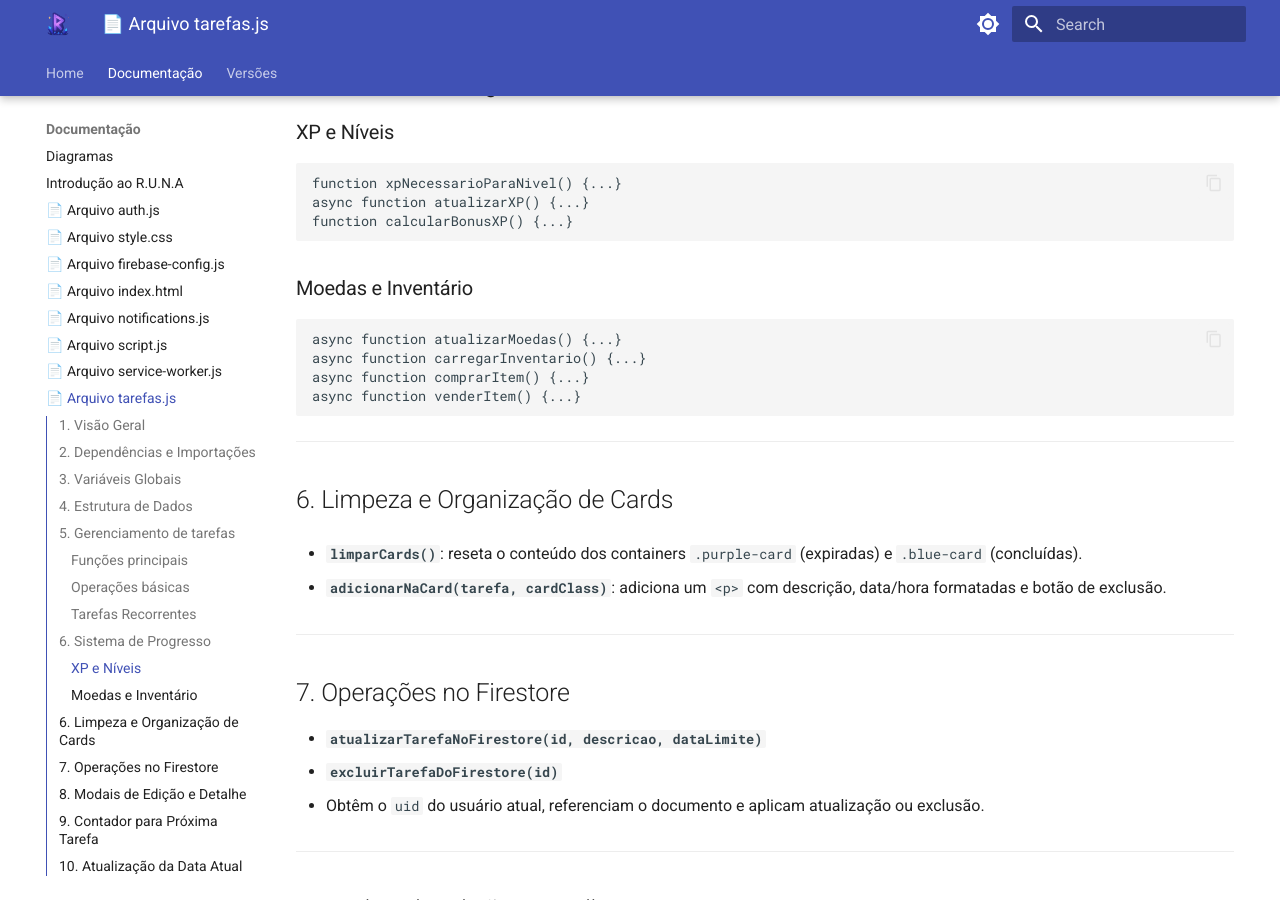
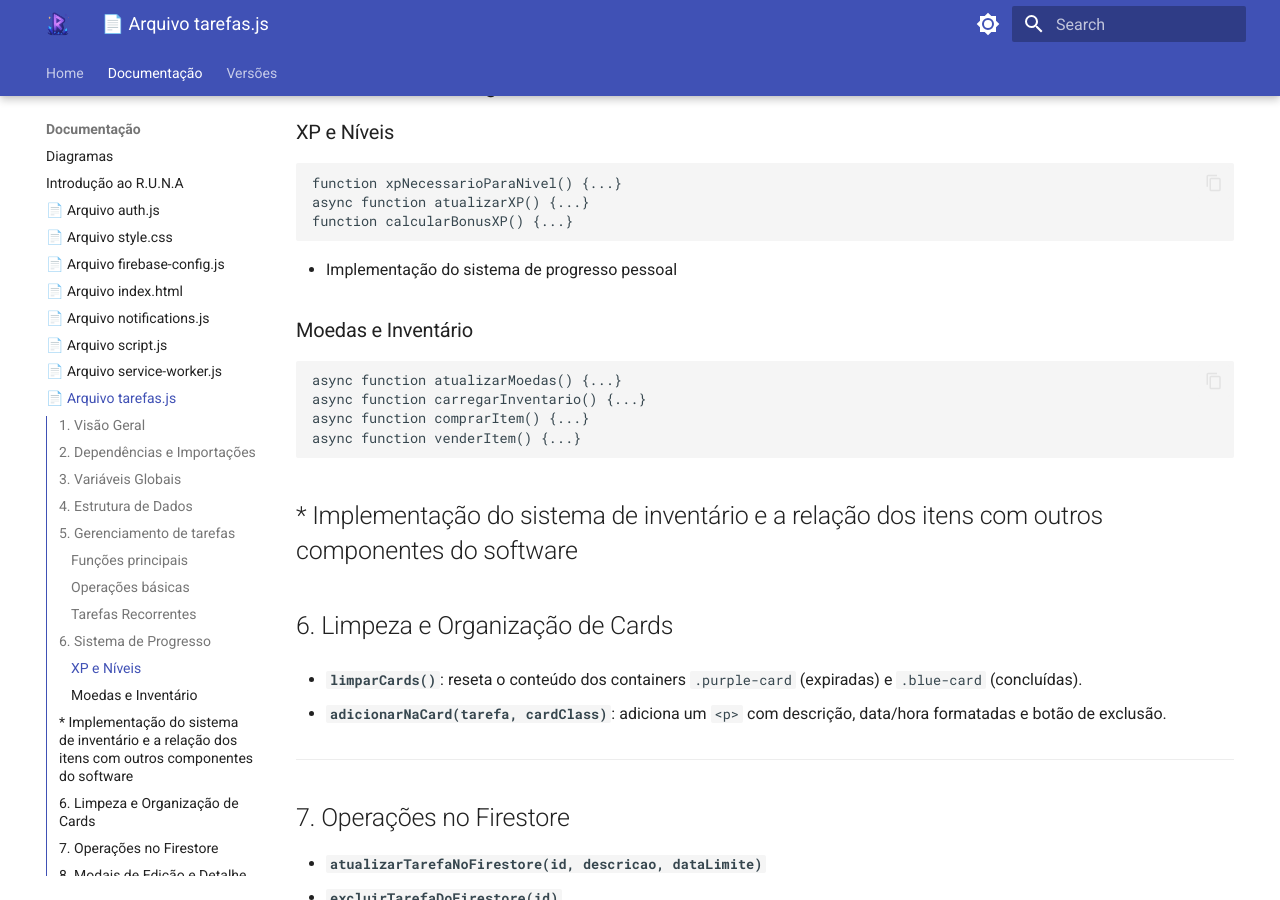
Before and after one commit to Radsfer/DocsE7Runa, an MkDocs documentation site: the page built from docs/documentação/tarefas.md, in a window 1280 px wide and 900 px high, scrolled down 2051 px. Built offline with MkDocs 1.6.1 and Material for MkDocs 9.7.7, drawn with Linux system fonts in a browser that asks for light colours.

Commit message:
Sistema de Progresso

````diff
--- a/docs/documentação/tarefas.md
+++ b/docs/documentação/tarefas.md
@@ -83,6 +83,7 @@ function xpNecessarioParaNivel() {...}
 async function atualizarXP() {...}
 function calcularBonusXP() {...}
 ```
+* Implementação do sistema de progresso pessoal
 ### Moedas e Inventário
 
 ```js
@@ -91,7 +92,7 @@ async function carregarInventario() {...}
 async function comprarItem() {...}
 async function venderItem() {...}
 ```
-
+* Implementação do sistema de inventário e a relação dos itens com outros componentes do software
 ---
 
 ## 6. Limpeza e Organização de Cards
````
